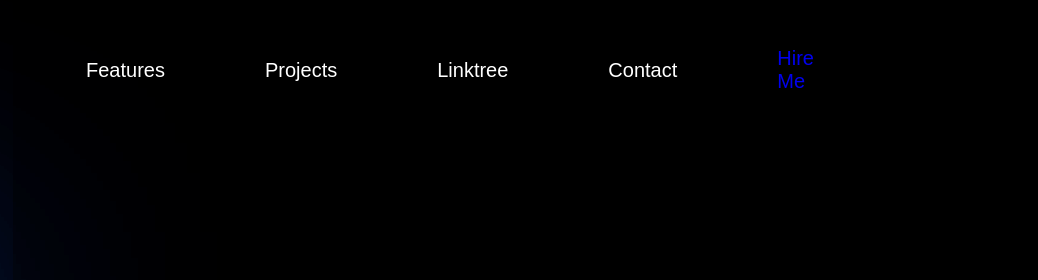
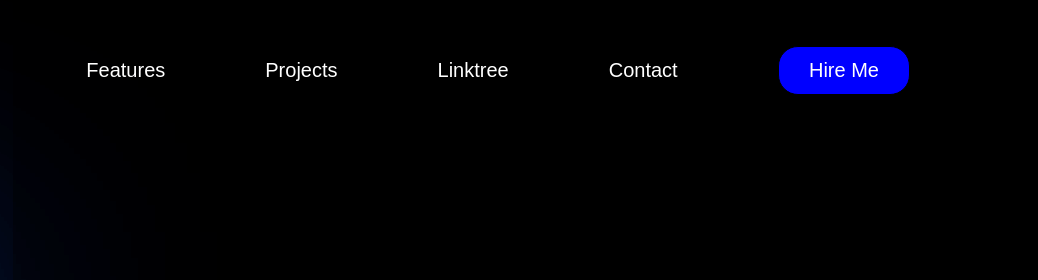
Before and after one commit to BlackBazaar/Personal_website, a plain HTML site: page index.html in a window 1280 px wide. Shown: the top 280 px of the page, 242-1280 px from the left. Drawn offline with Linux system fonts and the light colour scheme.

Commit message:
Hire me Update

```diff
--- a/index.html
+++ b/index.html
@@ -28,7 +28,7 @@
           <li class="nav-link"><a href="linktree.html">Linktree</a></li>
           <li class="nav-link"><a href="#contact-div">Contact</a></li>
         </ul>
-        <a class="nav-link" href="CV/Umut_Kuruluk-CV.pdf" download>Hire Me</a>
+        <a class="hire-me" href="CV/Umut_Kuruluk-CV.pdf" download>Hire Me</a>
       </nav>
 
       <!-- Container Section -->
--- a/style/main.css
+++ b/style/main.css
@@ -101,25 +101,24 @@ nav {
   width: 80%;
 }
 
-/* Button */
-#hire-btn {
-  background-color: #1d4ed8;
+/* Hire me link */
+.hire-me {
   display: flex;
-  margin-right: 2rem;
-  align-items: center;
+  flex-direction: row;
+  padding: 12px;
+  padding-left: 30px;
+  padding-right: 30px;
+  font-size: 20px;
+  border: 1px solid black;
+  border-radius: 20px;
+  background-color: blue;
+  color: white;
   justify-content: center;
-  border-radius: 10px;
-  padding: 1rem 2rem;
-  font-size: 1rem;
-  transition: all 0.3 ease;
-  color: white;
-  cursor: pointer;
-  width: 150px;
-  height: 50px;
+  transition: background-color 0.5s ease;
 }
-#hire-btn:hover {
-  background-color: #0c339f;
-  transition: all 0.3s ease-in-out;
+.hire-me:hover {
+  background-color: white;
+  color: black;
 }
 /*Container section*/
 #container-div {
```
Also changed, not shown: 2 other files.
